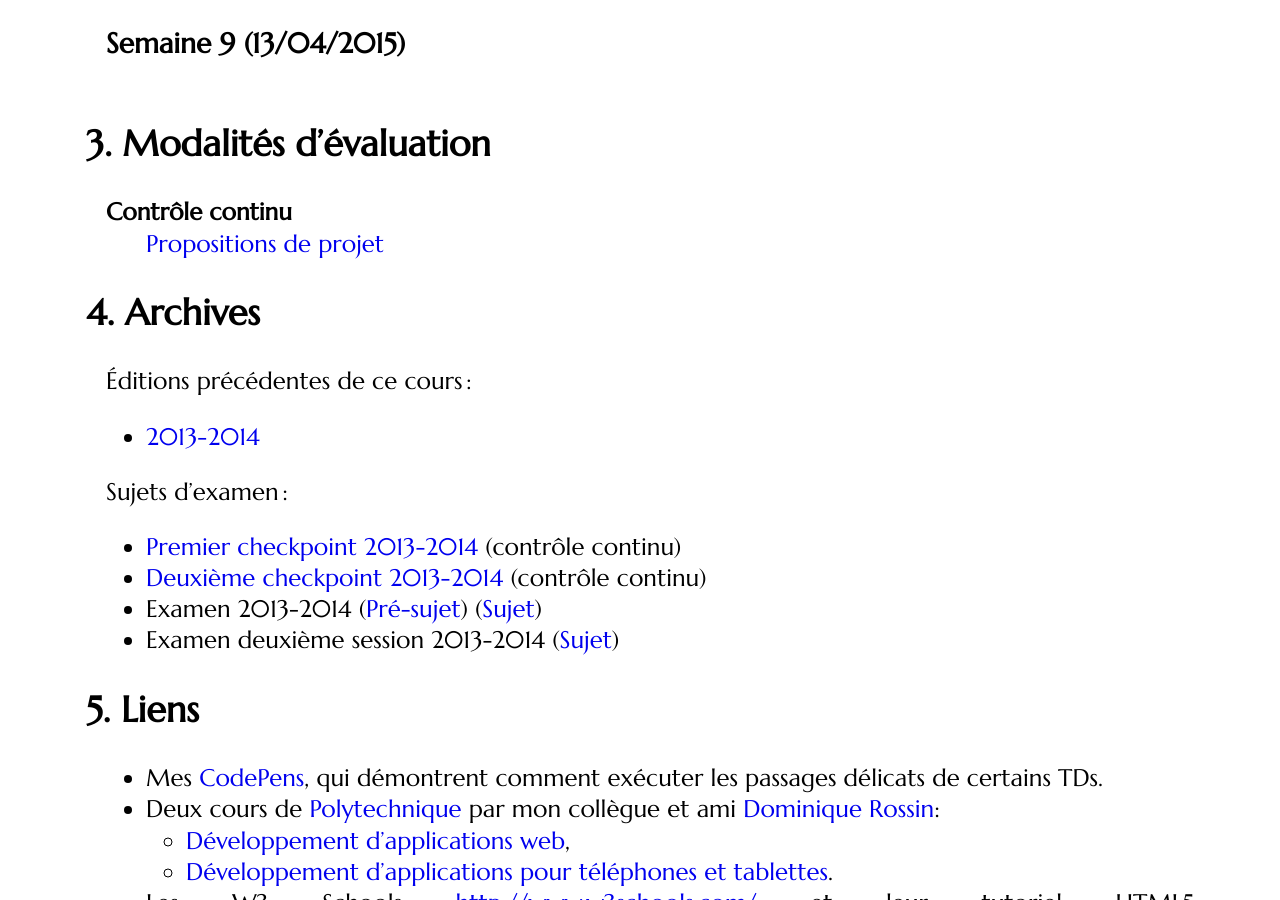
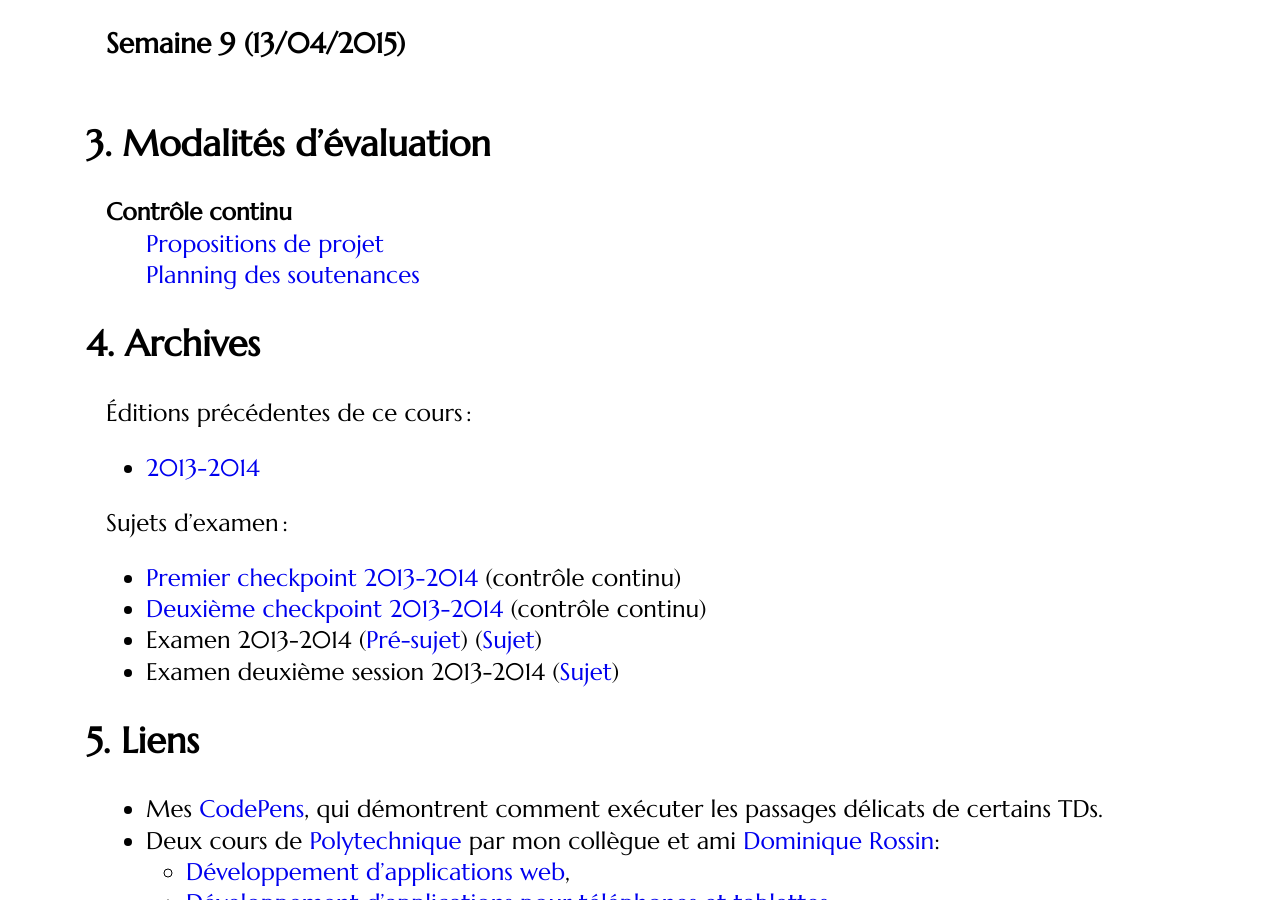
Before and after one commit to defeo/aws, a Jekyll site: the page built from index.md, in a window 1280 px wide and 900 px high, scrolled down 1260 px. Built offline with Jekyll 4.4.1, drawn with Linux system fonts in a browser that asks for light colours; nearby versions of some CDN libraries; some web fonts are replaced.

Commit message:
Added link to defenses app

```diff
--- a/index.md
+++ b/index.md
@@ -26,6 +26,7 @@ scripts: js/collapsible.js
 
 Contrôle continu
 : {% include link.html href='project.md' %}
+: [Planning des soutenances](defenses/)
 
 ## Archives
 
```
